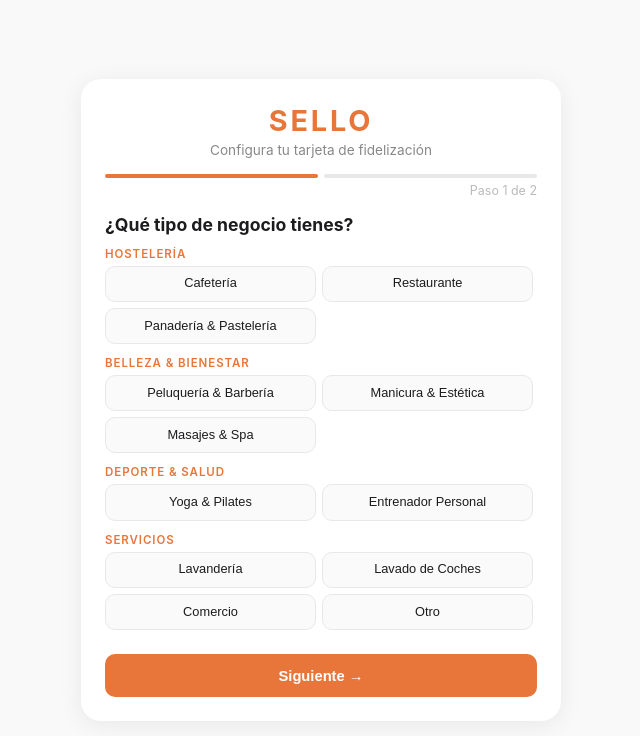
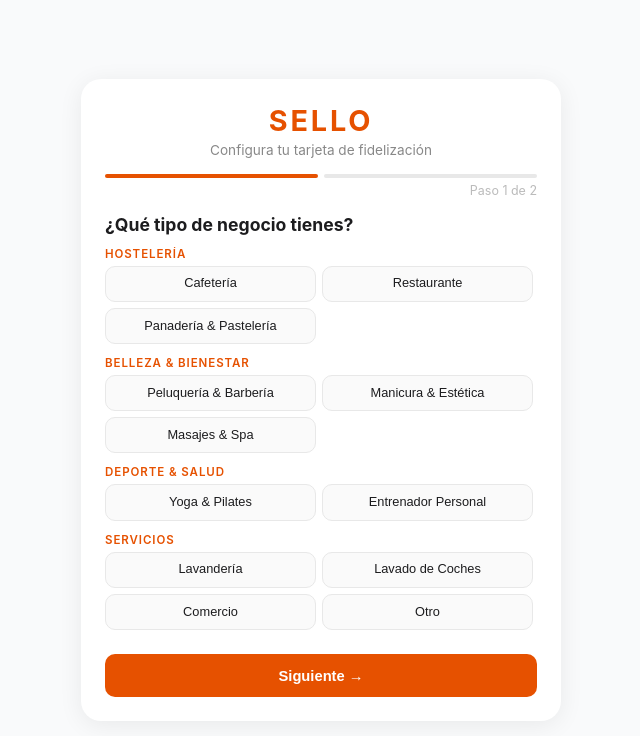
Before and after one commit to Saeed269/SELLO-APP, a React (Vite) app in the folder client/: page /negocio/onboarding in a window 1280 px wide. Shown: the top 736 px of the page, without its empty margins (319-959 px from the left). Built offline with nearby package versions, Linux system fonts and the light colour scheme.

Commit message:
update onboarding

```diff
--- a/client/src/components/tarjeta/TarjetaBlob.jsx
+++ b/client/src/components/tarjeta/TarjetaBlob.jsx
@@ -27,7 +27,7 @@ export default function TarjetaBlob({ efecto, color, nombre, numSellos, premios,
       <Efecto tipo={efecto} />
 
       <div style={{ position: 'relative', zIndex: 1 }}>
-        <h3 style={{ margin: 0, fontSize: '1.75rem', fontWeight: '700', fontStyle: 'italic', color: '#fff', fontFamily: 'Georgia,serif' }}>
+        <h3 style={{ margin: 0, fontSize: '1.75rem', fontWeight: '700', fontStyle: 'italic', color: '#fff', fontFamily: 'Georgia,serif', textAlign: 'center' }}>
           {nombre}
         </h3>
       </div>
--- a/client/src/components/tarjeta/TarjetaDark.jsx
+++ b/client/src/components/tarjeta/TarjetaDark.jsx
@@ -2,7 +2,9 @@ import { QRCodeSVG } from 'qrcode.react'
 import Efecto from './Efecto'
 import IconSVG from './IconSVG'
 
-
+/**
+ * Classic two-tone card style: color on top, dark gray on bottom.
+ */
 export default function TarjetaDark({ efecto, color, nombre, numSellos, premios, selloIcon, premioIcon, qrUrl }) {
   const col  = color || '#E65100'
   const cols = numSellos <= 8 ? 4 : 5
@@ -13,7 +15,7 @@ export default function TarjetaDark({ efecto, color, nombre, numSellos, premios,
       <div style={{ background: col, padding: '2rem 1.75rem', position: 'relative', overflow: 'hidden' }}>
         <Efecto tipo={efecto} />
         <div style={{ position: 'relative', zIndex: 1 }}>
-          <h3 style={{ margin: '0 0 1rem', color: '#fff', fontStyle: 'italic', fontFamily: 'Georgia,serif', fontSize: '1.75rem', fontWeight: '700' }}>
+          <h3 style={{ margin: '0 0 1rem', color: '#fff', fontStyle: 'italic', fontFamily: 'Georgia,serif', fontSize: '1.75rem', fontWeight: '700', textAlign: 'center' }}>
             {nombre}
           </h3>
           <div style={{ display: 'grid', gridTemplateColumns: `repeat(${cols}, 1fr)`, gap: '6px' }}>
--- a/client/src/pages/cliente/Tarjeta.jsx
+++ b/client/src/pages/cliente/Tarjeta.jsx
@@ -39,7 +39,7 @@ function TarjetaModerno({ diseno, nombre, totalSellos, sellosActuales, premios,
     <div style={{ borderRadius: '28px', background: `linear-gradient(145deg, ${colDark} 0%, ${col} 60%, ${colDark} 100%)`, padding: '2rem 1.75rem', position: 'relative', overflow: 'hidden', boxShadow: `0 24px 64px ${col}55`, display: 'flex', flexDirection: 'column', gap: '1.25rem' }}>
       <Efecto tipo={diseno?.efecto || 'blobs'} />
 
-      <h2 style={{ position: 'relative', zIndex: 1, margin: 0, fontSize: '1.75rem', fontWeight: '700', fontStyle: 'italic', color: '#fff', fontFamily: 'Georgia, serif' }}>{nombre}</h2>
+      <h2 style={{ position: 'relative', zIndex: 1, margin: 0, fontSize: '1.75rem', fontWeight: '700', fontStyle: 'italic', color: '#fff', fontFamily: 'Georgia, serif', textAlign: 'center' }}>{nombre}</h2>
 
       <div style={{ position: 'relative', zIndex: 1, display: 'grid', gridTemplateColumns: `repeat(${cols}, 1fr)`, gap: '10px' }}>
         {Array.from({ length: totalSellos }).map((_, i) => {
@@ -84,7 +84,7 @@ function TarjetaClasico({ diseno, nombre, totalSellos, sellosActuales, premios,
       <div style={{ background: col, padding: '2rem 1.75rem', position: 'relative', overflow: 'hidden' }}>
         <Efecto tipo={diseno?.efecto || 'none'} />
         <div style={{ position: 'relative', zIndex: 1 }}>
-          <h2 style={{ margin: '0 0 1rem', fontSize: '1.75rem', fontWeight: '700', fontStyle: 'italic', color: '#fff', fontFamily: 'Georgia, serif' }}>{nombre}</h2>
+          <h2 style={{ margin: '0 0 1rem', fontSize: '1.75rem', fontWeight: '700', fontStyle: 'italic', color: '#fff', fontFamily: 'Georgia, serif', textAlign: 'center' }}>{nombre}</h2>
           <div style={{ display: 'grid', gridTemplateColumns: `repeat(${cols}, 1fr)`, gap: '10px' }}>
             {Array.from({ length: totalSellos }).map((_, i) => {
               const marcado  = i < sellosActuales
--- a/client/src/pages/negocio/onboarding/Onboarding.jsx
+++ b/client/src/pages/negocio/onboarding/Onboarding.jsx
@@ -1,71 +1,171 @@
 import { useState } from 'react'
 import { supabase } from '../../../supabase'
 import { useNavigate } from 'react-router-dom'
+import LoadingScreen from '../../../components/ui/LoadingScreen'
+import { COLORS } from '../../../constants'
 
+// ─── Datos estáticos ──────────────────────────────────────────
 const CATEGORIAS = [
-  {
-    nombre: 'Hostelería',
-    tipos: ['Cafetería', 'Restaurante', 'Panadería & Pastelería'],
-    bonos: false,
-  },
-  {
-    nombre: 'Belleza & Bienestar',
-    tipos: ['Peluquería & Barbería', 'Manicura & Estética', 'Masajes & Spa'],
-    bonos: false,
-  },
-  {
-    nombre: 'Deporte & Salud',
-    tipos: ['Yoga & Pilates', 'Entrenador Personal'],
-    bonos: true,
-  },
-  {
-    nombre: 'Servicios',
-    tipos: ['Lavandería', 'Lavado de Coches', 'Comercio', 'Otro'],
-    bonos: true,
-  },
+  { nombre: 'Hostelería',        tipos: ['Cafetería', 'Restaurante', 'Panadería & Pastelería'] },
+  { nombre: 'Belleza & Bienestar', tipos: ['Peluquería & Barbería', 'Manicura & Estética', 'Masajes & Spa'] },
+  { nombre: 'Deporte & Salud',   tipos: ['Yoga & Pilates', 'Entrenador Personal'] },
+  { nombre: 'Servicios',         tipos: ['Lavandería', 'Lavado de Coches', 'Comercio', 'Otro'] },
 ]
 
-const TIPOS_CON_BONOS = ['Yoga & Pilates', 'Entrenador Personal', 'Lavandería', 'Lavado de Coches', 'Comercio', 'Otro']
+const TIPOS_CON_BONOS = new Set(['Yoga & Pilates', 'Entrenador Personal', 'Lavandería', 'Lavado de Coches', 'Comercio', 'Otro'])
 
+// ─── Subcomponentes ───────────────────────────────────────────
+function ProgressBar({ paso, total }) {
+  return (
+    <>
+      <div style={{ display: 'flex', gap: '6px', margin: '1rem 0 0.3rem' }}>
+        {Array.from({ length: total }).map((_, i) => (
+          <div key={i} style={{ flex: 1, height: '4px', borderRadius: '2px', backgroundColor: paso > i ? COLORS.primary : '#e8e8e8', transition: 'background-color 0.3s' }} />
+        ))}
+      </div>
+      <p style={{ fontSize: '0.78rem', color: '#bbb', margin: '0 0 1rem', textAlign: 'right' }}>
+        Paso {paso} de {total}
+      </p>
+    </>
+  )
+}
+
+function BotonesNav({ onAtras, onSiguiente, labelSiguiente = 'Siguiente →', disabled = false }) {
+  return (
+    <div style={{ display: 'flex', gap: '10px', marginTop: '0.25rem' }}>
+      <button onClick={onAtras} style={s.btnSecundario}>← Atrás</button>
+      <button onClick={onSiguiente} disabled={disabled} style={s.btnPrimario}>{labelSiguiente}</button>
+    </div>
+  )
+}
+
+function PasoTipoNegocio({ tipo, onSelect, onSiguiente, error }) {
+  return (
+    <div style={s.seccion}>
+      <h2 style={s.h2}>¿Qué tipo de negocio tienes?</h2>
+      <div style={{ overflowY: 'auto', maxHeight: '55vh', paddingRight: '4px' }}>
+        {CATEGORIAS.map(cat => (
+          <div key={cat.nombre} style={{ marginBottom: '0.75rem' }}>
+            <p style={s.catLabel}>{cat.nombre}</p>
+            <div style={{ display: 'grid', gridTemplateColumns: '1fr 1fr', gap: '6px' }}>
+              {cat.tipos.map(t => (
+                <button key={t} onClick={() => onSelect(t)} style={{
+                  padding: '0.55rem 0.4rem', borderRadius: '10px',
+                  fontSize: '0.8rem', cursor: 'pointer', textAlign: 'center', lineHeight: 1.3,
+                  backgroundColor: tipo === t ? COLORS.primary : '#fafafa',
+                  color: tipo === t ? '#fff' : '#1C1C1E',
+                  border: tipo === t ? `2px solid ${COLORS.primary}` : '1.5px solid #e8e8e8',
+                  fontWeight: tipo === t ? '600' : '400',
+                }}>
+                  {t}
+                </button>
+              ))}
+            </div>
+          </div>
+        ))}
+      </div>
+      {error && <p style={s.error}>{error}</p>}
+      <button style={{ ...s.btnPrimario, marginTop: '0.75rem' }} onClick={onSiguiente}>
+        Siguiente →
+      </button>
+    </div>
+  )
+}
+
+function PasoTipoTarjeta({ tipoTarjeta, onSelect, onAtras, onSiguiente, error }) {
+  const opciones = [
+    { id: 'sellos', emoji: '⭐', titulo: 'Tarjeta de Sellos',         desc: 'El cliente acumula sellos hasta conseguir un premio' },
+    { id: 'bonos',  emoji: '🎫', titulo: 'Tarjeta de Bonos/Sesiones', desc: 'El cliente compra un bono de X sesiones que se van descontando' },
+  ]
+
+  return (
+    <div style={s.seccion}>
+      <h2 style={s.h2}>¿Qué tipo de tarjeta quieres?</h2>
+      <div style={{ display: 'flex', flexDirection: 'column', gap: '10px', marginBottom: '1.25rem' }}>
+        {opciones.map(op => (
+          <button key={op.id} onClick={() => onSelect(op.id)} style={{
+            padding: '0.85rem', borderRadius: '12px', cursor: 'pointer',
+            textAlign: 'left', width: '100%', boxSizing: 'border-box',
+            border: tipoTarjeta === op.id ? `2px solid ${COLORS.primary}` : '1.5px solid #e8e8e8',
+            backgroundColor: tipoTarjeta === op.id ? '#FFF4EE' : '#fafafa',
+          }}>
+            <p style={{ margin: '0 0 3px', fontWeight: '600', color: '#1C1C1E', fontSize: '0.9rem' }}>{op.emoji} {op.titulo}</p>
+            <p style={{ margin: 0, fontSize: '0.8rem', color: '#888' }}>{op.desc}</p>
+          </button>
+        ))}
+      </div>
+      {error && <p style={s.error}>{error}</p>}
+      <BotonesNav onAtras={onAtras} onSiguiente={onSiguiente} />
+    </div>
+  )
+}
+
+function PasoConfigurar({ tipoTarjeta, numSellos, premio, caducidad, onNumSellos, onPremio, onCaducidad, onAtras, onGuardar, loading, error }) {
+  const esBono = tipoTarjeta === 'bonos'
+
+  return (
+    <div style={s.seccion}>
+      <h2 style={s.h2}>{esBono ? 'Configura tu bono' : 'Configura tu tarjeta'}</h2>
+
+      <p style={s.fieldLabel}>{esBono ? 'Número de sesiones del bono' : 'Sellos para conseguir el premio'}</p>
+      <div style={{ marginBottom: '1rem' }}>
+        <input type="range" min="5" max="20" value={numSellos} onChange={e => onNumSellos(Number(e.target.value))} style={{ width: '100%' }} />
+        <div style={{ display: 'flex', alignItems: 'baseline', gap: '4px', marginTop: '4px' }}>
+          <span style={{ fontSize: '1.4rem', fontWeight: '700', color: COLORS.primary }}>{numSellos}</span>
+          <span style={{ fontSize: '0.8rem', color: '#888' }}>{esBono ? 'sesiones' : 'sellos'}</span>
+        </div>
+      </div>
+
+      <p style={s.fieldLabel}>{esBono ? '¿Qué incluye el bono?' : '¿Qué gana el cliente?'}</p>
+      <input
+        type="text"
+        placeholder={esBono ? 'Ej: 10 clases de yoga' : 'Ej: 1 corte de pelo gratis'}
+        value={premio}
+        onChange={e => onPremio(e.target.value)}
+        style={s.input}
+      />
+
+      <p style={s.fieldLabel}>Caducidad</p>
+      <div style={{ marginBottom: '1rem' }}>
+        <input type="range" min="6" max="24" value={caducidad} onChange={e => onCaducidad(Number(e.target.value))} style={{ width: '100%' }} />
+        <div style={{ display: 'flex', alignItems: 'baseline', gap: '4px', marginTop: '4px' }}>
+          <span style={{ fontSize: '1.4rem', fontWeight: '700', color: COLORS.primary }}>{caducidad}</span>
+          <span style={{ fontSize: '0.8rem', color: '#888' }}>meses</span>
+        </div>
+      </div>
+
+      {error && <p style={s.error}>{error}</p>}
+      <BotonesNav onAtras={onAtras} onSiguiente={onGuardar} labelSiguiente="Crear mi tarjeta ✓" disabled={loading} />
+    </div>
+  )
+}
+
+// ─── Página principal ─────────────────────────────────────────
 export default function Onboarding() {
-  const [paso, setPaso] = useState(1)
-  const [tipo, setTipo] = useState('')
+  const [paso,        setPaso]        = useState(1)
+  const [tipo,        setTipo]        = useState('')
   const [tipoTarjeta, setTipoTarjeta] = useState('sellos')
-  const [numSellos, setNumSellos] = useState(10)
-  const [premio, setPremio] = useState('')
-  const [caducidad, setCaducidad] = useState(12)
-  const [loading, setLoading] = useState(false)
-  const [error, setError] = useState('')
+  const [numSellos,   setNumSellos]   = useState(10)
+  const [premio,      setPremio]      = useState('')
+  const [caducidad,   setCaducidad]   = useState(12)
+  const [loading,     setLoading]     = useState(false)
+  const [error,       setError]       = useState('')
   const navigate = useNavigate()
 
-  const permitesBonos = TIPOS_CON_BONOS.includes(tipo)
-  const totalPasos = permitesBonos ? 3 : 2
+  const conBonos   = TIPOS_CON_BONOS.has(tipo)
+  const totalPasos = conBonos ? 3 : 2
 
   const handleGuardar = async () => {
     setError('')
     if (!premio.trim()) { setError('Define el premio para tu cliente'); return }
     setLoading(true)
-
     const { data: { user } } = await supabase.auth.getUser()
-
-    const { error: updateError } = await supabase
-      .from('negocios')
-      .update({
-        tipo,
-        tipo_tarjeta: tipoTarjeta,
-        num_sellos: numSellos,
-        premio,
-        caducidad_meses: caducidad,
-      })
-      .eq('user_id', user.id)
-
-    if (updateError) {
-      setError('Error al guardar: ' + updateError.message)
-      setLoading(false)
-    } else {
-      setLoading(false)
-      navigate('/negocio/dashboard')
-    }
+    const { error: updateError } = await supabase.from('negocios').update({
+      tipo, tipo_tarjeta: tipoTarjeta, num_sellos: numSellos, premio, caducidad_meses: caducidad,
+    }).eq('user_id', user.id)
+    setLoading(false)
+    if (updateError) { setError('Error al guardar: ' + updateError.message); return }
+    navigate('/negocio/dashboard')
   }
 
   const siguiente = () => {
@@ -74,235 +174,54 @@ export default function Onboarding() {
       if (!tipo) { setError('Selecciona el tipo de negocio'); return }
       setPaso(2)
     } else if (paso === 2) {
-      if (permitesBonos) {
-        // paso 2 = elegir tipo tarjeta → ir a paso 3 (configurar)
-        setPaso(3)
-      } else {
-        // paso 2 = configurar → guardar
-        handleGuardar()
-      }
+      conBonos ? setPaso(3) : handleGuardar()
     } else if (paso === 3) {
-      // paso 3 = configurar (cuando hay bonos) → guardar
       handleGuardar()
     }
   }
 
-  const atras = () => {
-    setError('')
-    setPaso(paso - 1)
-  }
-
-  // Determinar qué muestra cada paso
-  const mostrarTipoTarjeta = paso === 2 && permitesBonos
-  const mostrarConfigurar = (paso === 2 && !permitesBonos) || (paso === 3 && permitesBonos)
+  if (loading) return <LoadingScreen />
 
   return (
-    <div style={styles.root}>
-
-      {loading && (
-        <div style={{ position: 'fixed', inset: 0, display: 'flex', flexDirection: 'column', alignItems: 'center', justifyContent: 'center', background: 'linear-gradient(145deg, #c03a06 0%, #E8763A 60%, #d4520f 100%)', zIndex: 999 }}>
-          <h1 style={{ margin: 0, fontSize: '2.5rem', fontWeight: 'bold', color: '#fff', letterSpacing: '0.12em' }}>SELLO</h1>
-          <p style={{ margin: '0.5rem 0 0', fontSize: '0.9rem', color: 'rgba(255,255,255,0.75)' }}>Creando tu tarjeta...</p>
-        </div>
-      )}
-
-      <div style={styles.formWrap}>
-
+    <div style={s.root}>
+      <div style={s.card}>
         <div style={{ textAlign: 'center', marginBottom: '1rem' }}>
-          <h1 style={styles.logo}>SELLO</h1>
-          <p style={styles.subtitulo}>Configura tu tarjeta de fidelización</p>
+          <h1 style={s.logo}>SELLO</h1>
+          <p style={s.subtitulo}>Configura tu tarjeta de fidelización</p>
         </div>
 
-        {/* Barra de progreso */}
-        <div style={styles.progreso}>
-          {Array.from({ length: totalPasos }).map((_, i) => (
-            <div key={i} style={{
-              ...styles.barraSegmento,
-              backgroundColor: paso > i ? '#E8763A' : '#e8e8e8',
-            }} />
-          ))}
-        </div>
-        <p style={styles.pasoTexto}>Paso {paso} de {totalPasos}</p>
+        <ProgressBar paso={paso} total={totalPasos} />
 
-        {/* PASO 1 — Tipo de negocio */}
         {paso === 1 && (
-          <div style={styles.seccion}>
-            <h2 style={styles.h2}>¿Qué tipo de negocio tienes?</h2>
-            <div style={{ overflowY: 'auto', maxHeight: '55vh', paddingRight: '4px' }}>
-              {CATEGORIAS.map(cat => (
-                <div key={cat.nombre} style={{ marginBottom: '0.75rem' }}>
-                  <p style={styles.catLabel}>{cat.nombre}</p>
-                  <div style={styles.tiposGrid}>
-                    {cat.tipos.map(t => (
-                      <button
-                        key={t}
-                        onClick={() => setTipo(t)}
-                        style={{
-                          ...styles.tipoBtn,
-                          backgroundColor: tipo === t ? '#E8763A' : '#fafafa',
-                          color: tipo === t ? '#fff' : '#1C1C1E',
-                          border: tipo === t ? '2px solid #E8763A' : '1.5px solid #e8e8e8',
-                          fontWeight: tipo === t ? '600' : '400',
-                        }}
-                      >
-                        {t}
-                      </button>
-                    ))}
-                  </div>
-                </div>
-              ))}
-            </div>
-            {error && <p style={styles.error}>{error}</p>}
-            <button style={{ ...styles.btnPrimario, marginTop: '0.75rem' }} onClick={siguiente}>
-              Siguiente →
-            </button>
-          </div>
+          <PasoTipoNegocio tipo={tipo} onSelect={setTipo} onSiguiente={siguiente} error={error} />
         )}
-
-        {/* PASO 2 (con bonos) — Tipo de tarjeta */}
-        {mostrarTipoTarjeta && (
-          <div style={styles.seccion}>
-            <h2 style={styles.h2}>¿Qué tipo de tarjeta quieres?</h2>
-            <div style={{ display: 'flex', flexDirection: 'column', gap: '10px', marginBottom: '1.25rem' }}>
-              <button
-                onClick={() => setTipoTarjeta('sellos')}
-                style={{
-                  ...styles.tarjetaOpcion,
-                  border: tipoTarjeta === 'sellos' ? '2px solid #E8763A' : '1.5px solid #e8e8e8',
-                  backgroundColor: tipoTarjeta === 'sellos' ? '#FFF4EE' : '#fafafa',
-                }}
-              >
-                <p style={{ margin: '0 0 3px', fontWeight: '600', color: '#1C1C1E', fontSize: '0.9rem' }}>⭐ Tarjeta de Sellos</p>
-                <p style={{ margin: 0, fontSize: '0.8rem', color: '#888' }}>El cliente acumula sellos hasta conseguir un premio</p>
-              </button>
-              <button
-                onClick={() => setTipoTarjeta('bonos')}
-                style={{
-                  ...styles.tarjetaOpcion,
-                  border: tipoTarjeta === 'bonos' ? '2px solid #E8763A' : '1.5px solid #e8e8e8',
-                  backgroundColor: tipoTarjeta === 'bonos' ? '#FFF4EE' : '#fafafa',
-                }}
-              >
-                <p style={{ margin: '0 0 3px', fontWeight: '600', color: '#1C1C1E', fontSize: '0.9rem' }}>🎫 Tarjeta de Bonos/Sesiones</p>
-                <p style={{ margin: 0, fontSize: '0.8rem', color: '#888' }}>El cliente compra un bono de X sesiones que se van descontando</p>
-              </button>
-            </div>
-            {error && <p style={styles.error}>{error}</p>}
-            <div style={styles.botones}>
-              <button style={styles.btnSecundario} onClick={atras}>← Atrás</button>
-              <button style={styles.btnPrimario} onClick={siguiente}>Siguiente →</button>
-            </div>
-          </div>
+        {paso === 2 && conBonos && (
+          <PasoTipoTarjeta tipoTarjeta={tipoTarjeta} onSelect={setTipoTarjeta} onAtras={() => { setError(''); setPaso(1) }} onSiguiente={siguiente} error={error} />
         )}
-
-        {/* PASO 2 (sin bonos) o PASO 3 (con bonos) — Configurar tarjeta */}
-        {mostrarConfigurar && (
-          <div style={styles.seccion}>
-            <h2 style={styles.h2}>
-              {tipoTarjeta === 'bonos' ? 'Configura tu bono' : 'Configura tu tarjeta'}
-            </h2>
-
-            <p style={styles.fieldLabel}>
-              {tipoTarjeta === 'bonos' ? 'Número de sesiones del bono' : 'Sellos para conseguir el premio'}
-            </p>
-            <div style={styles.rangeWrap}>
-              <input
-                type="range" min="5" max="20" value={numSellos}
-                onChange={e => setNumSellos(Number(e.target.value))}
-                style={{ width: '100%' }}
-              />
-              <div style={styles.rangeValor}>
-                <span style={styles.rangeNum}>{numSellos}</span>
-                <span style={styles.rangeSub}>{tipoTarjeta === 'bonos' ? 'sesiones' : 'sellos'}</span>
-              </div>
-            </div>
-
-            <p style={styles.fieldLabel}>
-              {tipoTarjeta === 'bonos' ? '¿Qué incluye el bono?' : '¿Qué gana el cliente?'}
-            </p>
-            <input
-              type="text"
-              placeholder={tipoTarjeta === 'bonos' ? 'Ej: 10 clases de yoga' : 'Ej: 1 corte de pelo gratis'}
-              value={premio}
-              onChange={e => setPremio(e.target.value)}
-              style={styles.input}
-            />
-
-            <p style={styles.fieldLabel}>Caducidad</p>
-            <div style={styles.rangeWrap}>
-              <input
-                type="range" min="6" max="24" value={caducidad}
-                onChange={e => setCaducidad(Number(e.target.value))}
-                style={{ width: '100%' }}
-              />
-              <div style={styles.rangeValor}>
-                <span style={styles.rangeNum}>{caducidad}</span>
-                <span style={styles.rangeSub}>meses</span>
-              </div>
-            </div>
-
-            {error && <p style={styles.error}>{error}</p>}
-            <div style={styles.botones}>
-              <button style={styles.btnSecundario} onClick={atras}>← Atrás</button>
-              <button style={styles.btnPrimario} onClick={siguiente} disabled={loading}>
-                Crear mi tarjeta ✓
-              </button>
-            </div>
-          </div>
+        {((paso === 2 && !conBonos) || (paso === 3 && conBonos)) && (
+          <PasoConfigurar
+            tipoTarjeta={tipoTarjeta} numSellos={numSellos} premio={premio} caducidad={caducidad}
+            onNumSellos={setNumSellos} onPremio={setPremio} onCaducidad={setCaducidad}
+            onAtras={() => { setError(''); setPaso(paso - 1) }}
+            onGuardar={siguiente} loading={loading} error={error}
+          />
         )}
-
       </div>
     </div>
   )
 }
 
-const styles = {
-  root: {
-    minHeight: '100dvh', display: 'flex', alignItems: 'center',
-    justifyContent: 'center', padding: '1rem', backgroundColor: '#f9f9f9',
-    boxSizing: 'border-box',
-  },
-  formWrap: {
-    width: '100%', maxWidth: '480px', backgroundColor: '#fff',
-    borderRadius: '20px', padding: '1.5rem',
-    boxShadow: '0 4px 24px rgba(0,0,0,0.07)',
-    boxSizing: 'border-box',
-  },
-  logo: { fontSize: '1.8rem', fontWeight: 'bold', color: '#E8763A', margin: 0, letterSpacing: '0.1em' },
-  subtitulo: { margin: '0.25rem 0 0', fontSize: '0.85rem', color: '#888' },
-  progreso: { display: 'flex', gap: '6px', margin: '1rem 0 0.3rem' },
-  barraSegmento: { flex: 1, height: '4px', borderRadius: '2px', transition: 'background-color 0.3s' },
-  pasoTexto: { fontSize: '0.78rem', color: '#bbb', margin: '0 0 1rem', textAlign: 'right' },
-  seccion: { display: 'flex', flexDirection: 'column' },
-  h2: { fontSize: '1.1rem', fontWeight: '700', color: '#1C1C1E', margin: '0 0 0.75rem' },
-  catLabel: { fontSize: '0.72rem', fontWeight: '600', color: '#E8763A', textTransform: 'uppercase', letterSpacing: '0.08em', margin: '0 0 5px' },
-  tiposGrid: { display: 'grid', gridTemplateColumns: '1fr 1fr', gap: '6px' },
-  tipoBtn: {
-    padding: '0.55rem 0.4rem', borderRadius: '10px',
-    fontSize: '0.8rem', cursor: 'pointer', textAlign: 'center', lineHeight: 1.3,
-  },
-  tarjetaOpcion: {
-    padding: '0.85rem', borderRadius: '12px', cursor: 'pointer',
-    textAlign: 'left', width: '100%', boxSizing: 'border-box',
-  },
+const s = {
+  root:       { minHeight: '100dvh', display: 'flex', alignItems: 'center', justifyContent: 'center', padding: '1rem', backgroundColor: '#f9fafb', boxSizing: 'border-box' },
+  card:       { width: '100%', maxWidth: '480px', backgroundColor: '#fff', borderRadius: '20px', padding: '1.5rem', boxShadow: '0 4px 24px rgba(0,0,0,0.07)', boxSizing: 'border-box' },
+  logo:       { fontSize: '1.8rem', fontWeight: 'bold', color: COLORS.primary, margin: 0, letterSpacing: '0.1em' },
+  subtitulo:  { margin: '0.25rem 0 0', fontSize: '0.85rem', color: '#888' },
+  seccion:    { display: 'flex', flexDirection: 'column' },
+  h2:         { fontSize: '1.1rem', fontWeight: '700', color: '#1C1C1E', margin: '0 0 0.75rem' },
+  catLabel:   { fontSize: '0.72rem', fontWeight: '600', color: COLORS.primary, textTransform: 'uppercase', letterSpacing: '0.08em', margin: '0 0 5px' },
   fieldLabel: { fontSize: '0.85rem', color: '#555', fontWeight: '500', margin: '0 0 0.4rem' },
-  rangeWrap: { marginBottom: '1rem' },
-  rangeValor: { display: 'flex', alignItems: 'baseline', gap: '4px', marginTop: '4px' },
-  rangeNum: { fontSize: '1.4rem', fontWeight: '700', color: '#E8763A' },
-  rangeSub: { fontSize: '0.8rem', color: '#888' },
-  input: {
-    padding: '0.75rem 1rem', borderRadius: '10px', border: '1.5px solid #e8e8e8',
-    fontSize: '0.9rem', outline: 'none', backgroundColor: '#fafafa',
-    color: '#1C1C1E', width: '100%', boxSizing: 'border-box', marginBottom: '1rem',
-  },
-  botones: { display: 'flex', gap: '10px', marginTop: '0.25rem' },
-  btnPrimario: {
-    flex: 1, padding: '0.85rem', backgroundColor: '#E8763A', color: '#fff',
-    border: 'none', borderRadius: '10px', fontSize: '0.92rem', fontWeight: '700', cursor: 'pointer',
-  },
-  btnSecundario: {
-    flex: 1, padding: '0.85rem', backgroundColor: 'transparent', color: '#E8763A',
-    border: '1.5px solid #E8763A', borderRadius: '10px', fontSize: '0.92rem', fontWeight: '600', cursor: 'pointer',
-  },
-  error: { color: '#dc2626', fontSize: '0.82rem', margin: '0 0 0.5rem' },
+  input:      { padding: '0.75rem 1rem', borderRadius: '10px', border: '1.5px solid #e8e8e8', fontSize: '0.9rem', outline: 'none', backgroundColor: '#fafafa', color: '#1C1C1E', width: '100%', boxSizing: 'border-box', marginBottom: '1rem' },
+  btnPrimario:  { flex: 1, padding: '0.85rem', backgroundColor: COLORS.primary, color: '#fff', border: 'none', borderRadius: '10px', fontSize: '0.92rem', fontWeight: '700', cursor: 'pointer' },
+  btnSecundario:{ flex: 1, padding: '0.85rem', backgroundColor: 'transparent', color: COLORS.primary, border: `1.5px solid ${COLORS.primary}`, borderRadius: '10px', fontSize: '0.92rem', fontWeight: '600', cursor: 'pointer' },
+  error:      { color: COLORS.danger, fontSize: '0.82rem', margin: '0 0 0.5rem' },
 }
```
